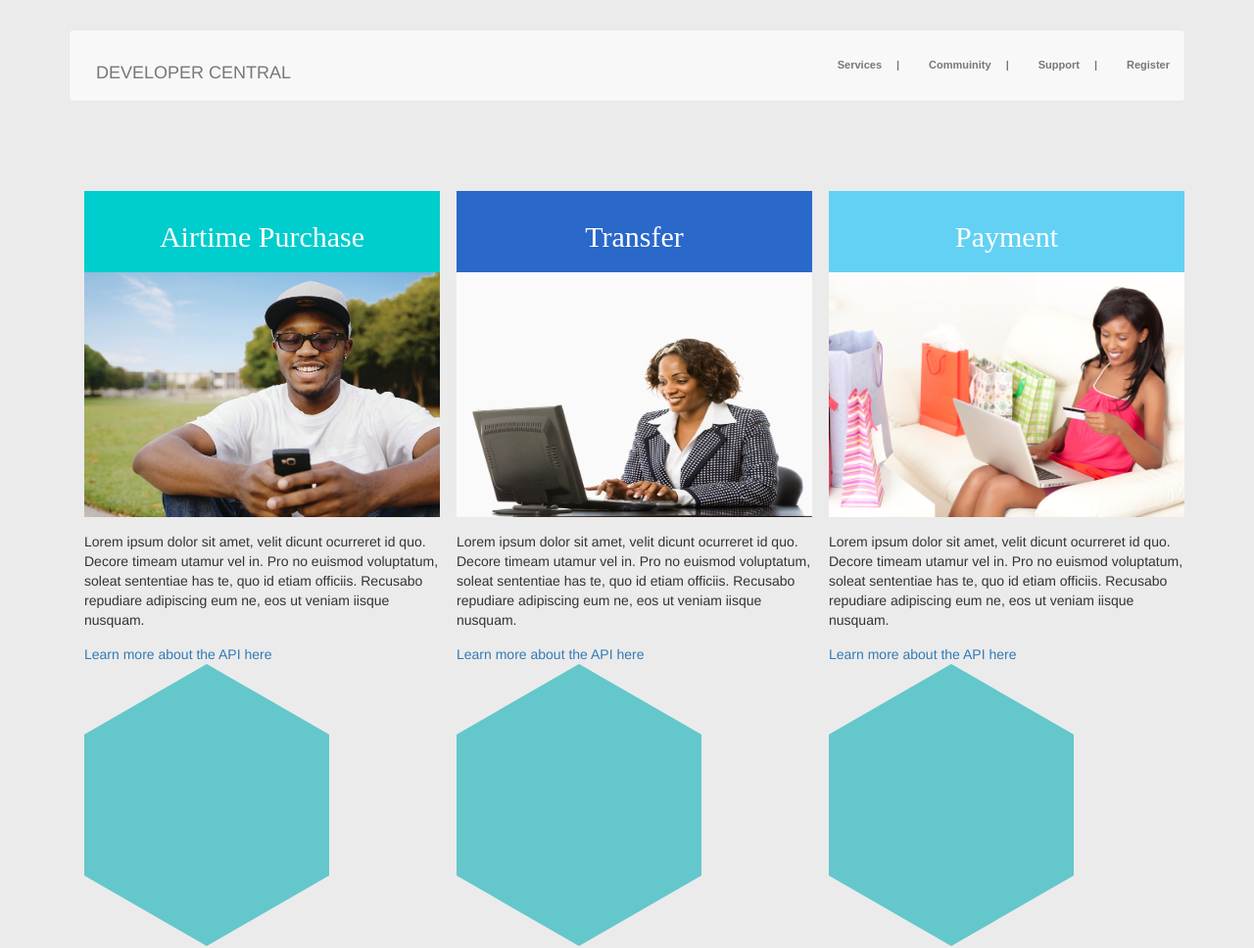
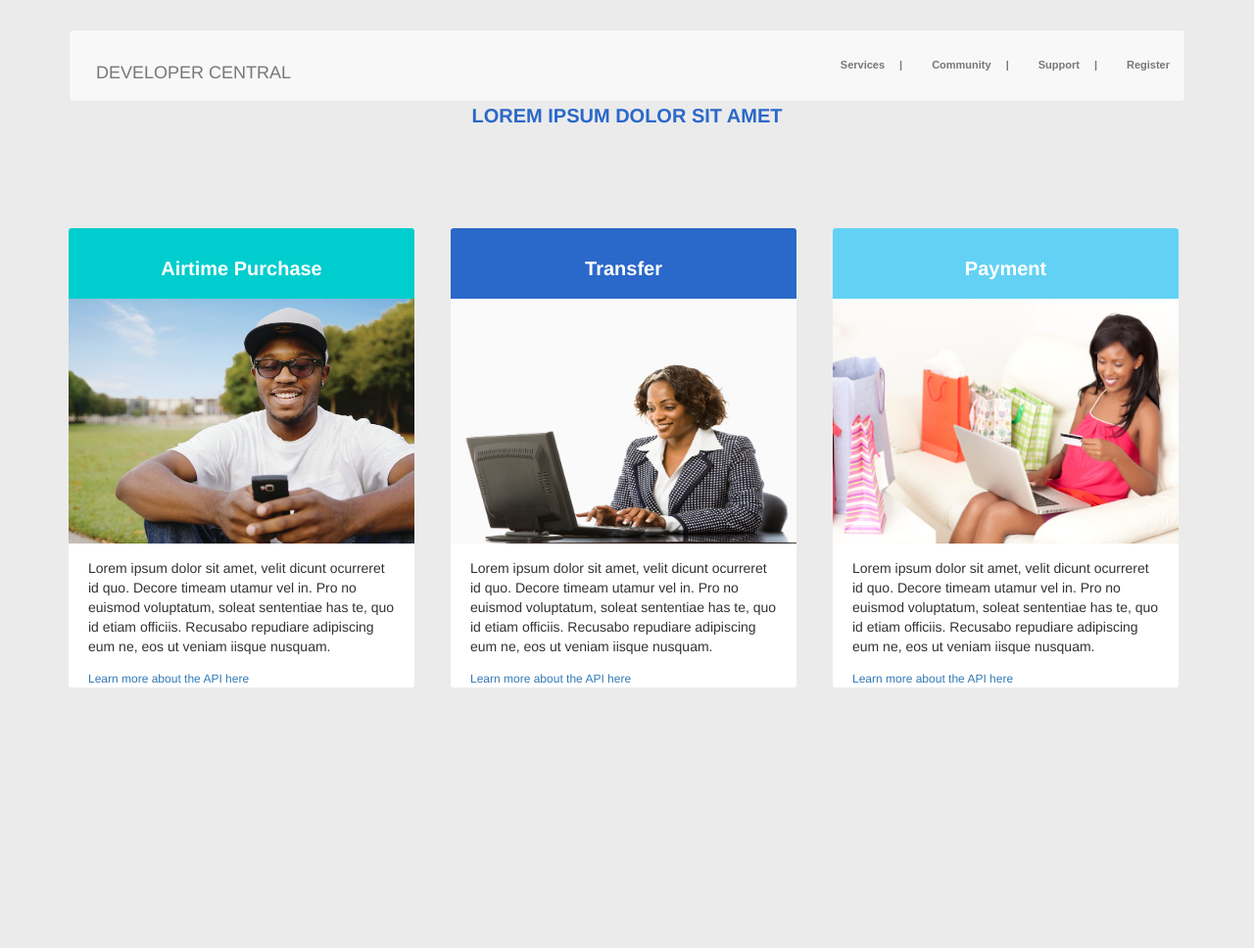
Before and after one commit to paywithcapturemw/DeveloperCentral, a website: page public/index.html in a window 1280 px wide. Shown: the whole page at 98% size. After the commit the page ends 802 px from the top, so only its background shows below. Drawn offline with nearby package versions, Linux system fonts and the light colour scheme; some packages are replaced by stand-ins of ours; files that its build step writes are made by us from their sources.

Commit message:
styling improvements

```diff
--- a/app/controllers/generateToken.js
+++ b/app/controllers/generateToken.js
@@ -1,7 +1,5 @@
 var express = require('express');
 var router = express.Router();
-
-console.log('in comtroller')
 var randtoken = require('rand-token');
 
 
--- a/public/index.html
+++ b/public/index.html
@@ -42,7 +42,7 @@
                         </li>
                         <li class="divider-vertical"></li>
                         <li>
-                            <a class="nav-border">Commuinity</a>
+                            <a class="nav-border">Community</a>
                         </li>
                         <li>
                             <a class="nav-border" href="">Support</a>
@@ -60,16 +60,24 @@
     <!-- build:js(.) scripts/vendor.js -->
     <!-- bower:js -->
     <!-- <link rel="stylesheet" type="text/css" href=""> -->
-    <script src="https://cdnjs.cloudflare.com/ajax/libs/jquery/3.0.0-alpha1/jquery.js"></script>
+  <!--   <script src="https://cdnjs.cloudflare.com/ajax/libs/jquery/3.0.0-alpha1/jquery.js"></script>
     <script src="https://cdnjs.cloudflare.com/ajax/libs/angular.js/1.4.5/angular.js"></script>
-    <!--   <script type="text/javascript" src="bower_components/angular/angular.min.js"></script> -->
     <script src="https://maxcdn.bootstrapcdn.com/bootstrap/3.3.5/js/bootstrap.js"></script>
     <script src="https://cdnjs.cloudflare.com/ajax/libs/angular.js/1.4.5/angular-animate.js"></script>
     <script src="https://cdnjs.cloudflare.com/ajax/libs/angular.js/1.4.5/angular-cookies.js"></script>
     <script src="https://cdnjs.cloudflare.com/ajax/libs/angular.js/1.4.5/angular-resource.js"></script>
     <script src="https://cdnjs.cloudflare.com/ajax/libs/angular.js/1.4.5/angular-route.js"></script>
     <script src="https://cdnjs.cloudflare.com/ajax/libs/angular.js/1.4.5/angular-sanitize.js"></script>
-    <script src="https://cdnjs.cloudflare.com/ajax/libs/angular.js/1.4.5/angular-touch.js"></script>
+    <script src="https://cdnjs.cloudflare.com/ajax/libs/angular.js/1.4.5/angular-touch.js"></script> -->
+    <script src="bower_components/jquery/dist/jquery.js"></script>
+    <script src="bower_components/angular/angular.js"></script>
+    <script src="bower_components/bootstrap/dist/js/bootstrap.js"></script>
+    <script src="bower_components/angular-animate/angular-animate.js"></script>
+    <script src="bower_components/angular-cookies/angular-cookies.js"></script>
+    <script src="bower_components/angular-resource/angular-resource.js"></script>
+    <script src="bower_components/angular-route/angular-route.js"></script>
+    <script src="bower_components/angular-sanitize/angular-sanitize.js"></script>
+    <script src="bower_components/angular-touch/angular-touch.js"></script>
     <!-- endbower -->
     <!-- endbuild -->
     <!-- build:js({.tmp,app}) scripts/scripts.js -->
--- a/public/styles/main.css
+++ b/public/styles/main.css
@@ -1,36 +1,51 @@
 body {
     padding-top: 30px;
     background-color: #ebebeb;
+    /*background: url(../images/grey.jpg) center center no-repeat;*/
+
 }
-div.row.services-parent-div{
+/*div.row.services-parent-div{
   position: relative;
+  /*margin-bottom: 50px;*/
+/*}*/
+div.introduction{
+    color: #2A68C9;
+    font-weight: bold;
+    text-align: center;
+    font-size: 20px;
 }
 div.service-div{
-  position: absolute;;
-  margin: 0;
-  padding-top: 90px;
-  border: 1px solid transparent;
-
+  /*position: absolute;*/
+  margin: 90px 22px 100px 15px;
+  /*border: 1px solid transparent;*/
+  border-radius: 3px;
+  background-color: #fff;
+}
+div.service-main{
+  padding: 0;
 }
 div.service-title.purchase {
   background-color: #00CDCD;
 }
 div.service-title.transfer {
-/*  margin: 2.5%;*/
   background-color: #2A68C9;
 }
 div.service-title.payment {
-/*  margin: 2.5%;*/
   background-color: #63D1F4;
 }
 
 div.service-title.purchase, div.service-title.transfer, div.service-title.payment{
-    color: #FFFFFF;
-    font-family: accord bold;
-    text-align: center;
     padding: 10px 0;
+    border-top-right-radius: 3px;
+    border-top-left-radius: 3px;
 }
 
+div.service-title.purchase h2, div.service-title.transfer h2, div.service-title.payment h2{
+    color: #FFFFFF;
+    font-weight: bold;
+    text-align: center;
+    font-size: 20px;
+}
 .service-div img{
   width: 100%;
   height: 250px;
@@ -38,31 +53,8 @@ div.service-title.purchase, div.service-title.transfer, div.service-title.paymen
 }
 .service-div a p{
   margin: 15px 0;
+  font-size: 12px;
 }
-.hexagon {
-  position: relative;
-  width: 250px;
-  height: 144.34px;
-  background-color: #64C7CC;
-  margin: 72.17px 0;
+.service-div p{
+  padding: 0 20px;
 }
-
-.hexagon:before,
-.hexagon:after {
-  content: "";
-  position: absolute;
-  width: 0;
-  border-left: 125px solid transparent;
-  border-right: 125px solid transparent;
-}
-
-.hexagon:before {
-  bottom: 100%;
-  border-bottom: 72.17px solid #64C7CC;
-}
-
-.hexagon:after {
-  top: 100%;
-  width: 0;
-  border-top: 72.17px solid #64C7CC;
-}
--- a/public/views/home.html
+++ b/public/views/home.html
@@ -1,60 +1,42 @@
-<div class="container-fluid" ng-controller="MainCtrl">
-    <!-- <div class="row">
-            <div class="col-md-4" ng-repeat="service in services">
-                <div class="service-div">
-                    <div class="service-title">
-                        <h2 ng-bind="service.title"></h2>
-                    </div>
-                    <img src="">
-                    <p ng-bind="service.about"></p>
-                    <a href=""><p>Learn more about the API here</p></a>
-                    <div class="hexagon">
-
-                    </div>
-                </div>
-            </div>
-        </div> -->
-    <div class="row" "services-parent-div">
-        <div class="col-md-4">
+<div ng-controller="MainCtrl">
+    <div class="row services-parent-div">
+        <div class="col-md-12 introduction">
+            <p class="text-uppercase text-center">Lorem ipsum dolor sit amet</p>
+        </div>
+        <div class="col-md-4 service-main">
             <div class="service-div">
                 <div class="service-title purchase">
                     <h2>Airtime Purchase</h2>
                 </div>
-                <img src="../images/purchase-airtime.jpg">
+                <img src="../images/purchase-airtime.jpg" class="img-responsive">
                 <p>Lorem ipsum dolor sit amet, velit dicunt ocurreret id quo. Decore timeam utamur vel in. Pro no euismod voluptatum, soleat sententiae has te, quo id etiam officiis. Recusabo repudiare adipiscing eum ne, eos ut veniam iisque nusquam.</p>
                 <a href="/#/airtime">
                     <p>Learn more about the API here</p>
                 </a>
-                <div class="hexagon">
-                </div>
             </div>
         </div>
-        <div class="col-md-4">
-            <div class="service-div">
+        <div class="col-md-4 service-main">
+            <div class="service-div ">
                 <div class="service-title transfer">
                     <h2>Transfer</h2>
                 </div>
-                <img src="../images/transfer.jpg">
+                <img src="../images/transfer.jpg" class="img-responsive">
                 <p>Lorem ipsum dolor sit amet, velit dicunt ocurreret id quo. Decore timeam utamur vel in. Pro no euismod voluptatum, soleat sententiae has te, quo id etiam officiis. Recusabo repudiare adipiscing eum ne, eos ut veniam iisque nusquam.</p>
                 <a href="">
                     <p>Learn more about the API here</p>
                 </a>
-                <div class="hexagon">
-                </div>
             </div>
         </div>
-        <div class="col-md-4">
+        <div class="col-md-4 service-main">
             <div class="service-div">
                 <div class="service-title payment">
                     <h2>Payment</h2>
                 </div>
-                <img src="../images/payment.bmp">
+                <img src="../images/payment.bmp" class="img-responsive">
                 <p>Lorem ipsum dolor sit amet, velit dicunt ocurreret id quo. Decore timeam utamur vel in. Pro no euismod voluptatum, soleat sententiae has te, quo id etiam officiis. Recusabo repudiare adipiscing eum ne, eos ut veniam iisque nusquam.</p>
                 <a href="">
                     <p>Learn more about the API here</p>
                 </a>
-                <div class="hexagon">
-                </div>
             </div>
         </div>
     </div>
```
Also changed, not shown: public/images/grey.jpg (added), public/images/interswitch.png (added), public/images/interswitch_logo.png (added).
